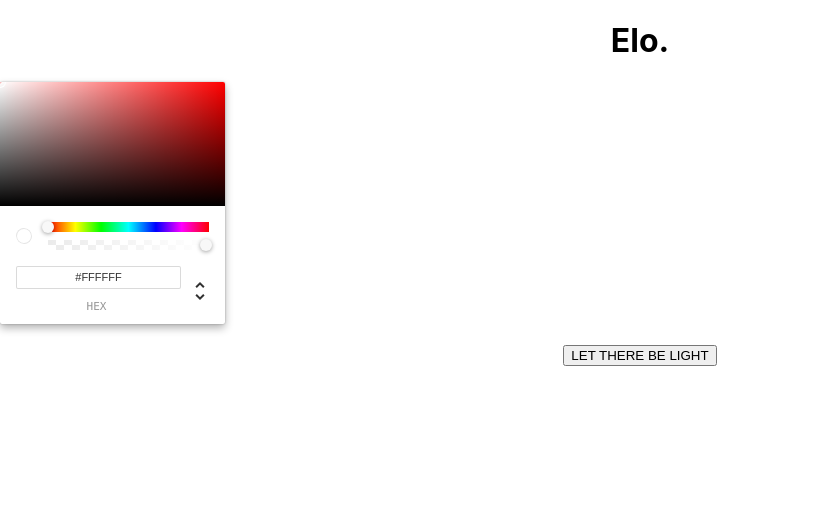
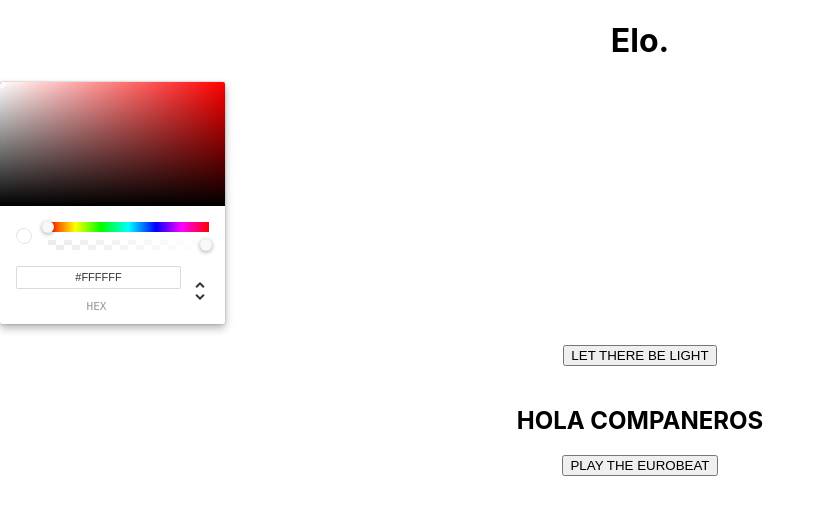
Before and after one commit to TNoga0/yeequalizer, a React (Create React App) app: page / in a window 1280 px wide. Shown: the top 514 px of the page, without its empty margins (0-826 px from the left). Built offline with nearby package versions, Linux system fonts and the light colour scheme; no server answers.

Commit message:
Add a basic Audio Analyzer component which plays/pauses static music file

```diff
--- a/package.json
+++ b/package.json
@@ -6,12 +6,10 @@
     "@testing-library/jest-dom": "^4.2.4",
     "@testing-library/react": "^9.5.0",
     "@testing-library/user-event": "^7.2.1",
-    "node-yeelight-wifi": "^0.1.4",
     "react": "^16.13.1",
-    "react-color": "^2.17.3",
+    "react-color": "^2.18.1",
     "react-dom": "^16.13.1",
-    "react-scripts": "3.4.3",
-    "yeelight-node": "^1.1.4"
+    "react-scripts": "3.4.3"
   },
   "scripts": {
     "start": "react-scripts start",
--- a/src/App.js
+++ b/src/App.js
@@ -2,6 +2,7 @@ import React, {createContext, useEffect, useState} from 'react';
 import './App.css';
 import ColorPicker from "./components/ColorPicker";
 import YeelightHandler from "./components/YeelightHandler";
+import AudioAnalyzer from "./components/AudioAnalyzer";
 
 // Context for passing bulb data between siblings
 export const bulbContext = createContext({});
@@ -23,6 +24,8 @@ function App() {
         <ColorPicker changeBgColor={setBulbColor}/>
         <br/>
         <YeelightHandler/>
+        <br/>
+        <AudioAnalyzer/>
       </div>
     </Provider>
   );
--- /dev/null
+++ b/src/components/AudioAnalyzer.js
@@ -0,0 +1,42 @@
+import React, {useEffect, useState, useRef} from "react";
+import "../App.css";
+
+function AudioAnalyzer() {
+
+  // WebAudio API's contexts, audio elements etc.
+  // vars had to be used instead of consts
+  const audioContext = new AudioContext();
+  var [audioElement, setAudioElement] = useState(null);
+  var [audioTrack, setAudioTrack] = useState(null);
+
+  var musicPlaying = false;
+
+  // TODO provide ability to upload custom songs
+  // Effect at render to set all the necessary WebAudio elements
+  useEffect(() => {
+    audioElement = document.querySelector('audio');
+    audioTrack = audioContext.createMediaElementSource(audioElement);
+    audioTrack.connect(audioContext.destination);
+  }, [audioElement, audioTrack]);
+
+  // A function to play/pause music (audioElement) using a flag
+  function playMusic() {
+    if (!musicPlaying) {
+      audioElement.play();
+    }
+    else {
+      audioElement.pause();
+    }
+    musicPlaying = !musicPlaying;
+  }
+
+  return(
+    <div className="AudioAnalyzer">
+      <h2>HOLA COMPANEROS</h2>
+      <audio src="static/tokyodrift.mp3"/>
+      <button className="PlayButton" onClick={playMusic}>PLAY THE EUROBEAT</button>
+    </div>
+  );
+}
+
+export default AudioAnalyzer
```
Also changed, not shown: 1 other file (tests, documents, lock files or other folders).
